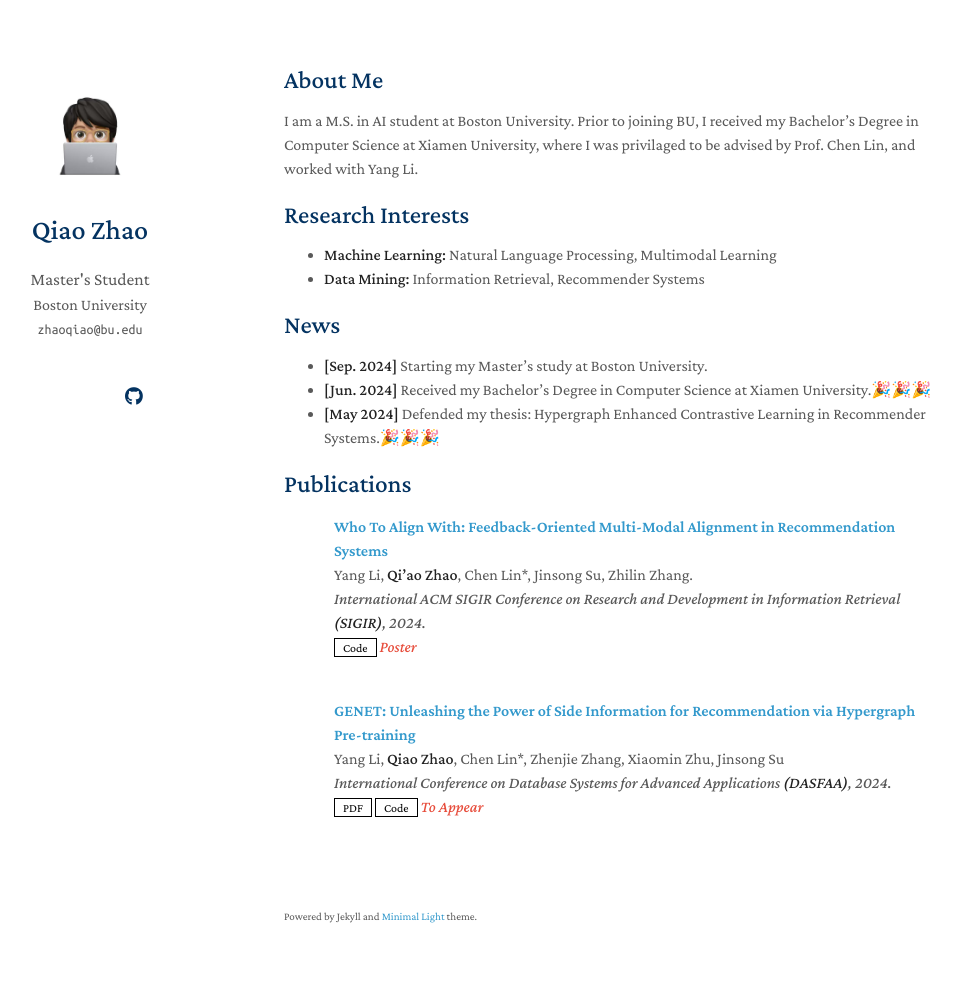
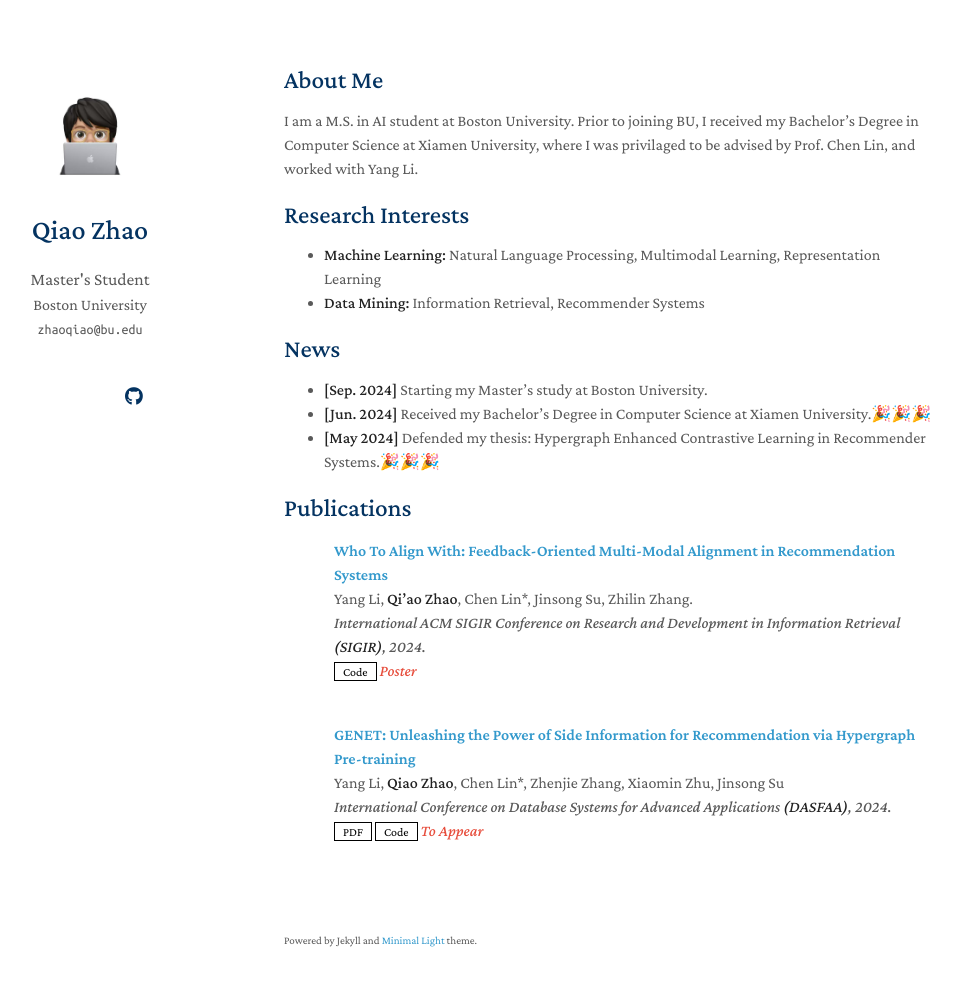
Before and after one commit to Zhao-Qiao/zhao-qiao.github.io, a Jekyll site: the page built from index.md, in a window 1280 px wide and 1021 px high. Shown: the top 986 px of the window, without its empty margins (186-1147 px from the left). Built offline with Jekyll 4.4.1, drawn with Linux system fonts in a browser that asks for light colours; a style sheet for code colours, icons or effects is not loaded; our own code applies the rules of GitHub Pages for plain Markdown files.

Commit message:
Update index.md

```diff
--- a/index.md
+++ b/index.md
@@ -8,7 +8,7 @@ I am a M.S. in AI student at Boston University. Prior to joining BU, I received
 
 ## Research Interests
 
-- **Machine Learning:** Natural Language Processing, Multimodal Learning
+- **Machine Learning:** Natural Language Processing, Multimodal Learning, Representation Learning
 - **Data Mining:** Information Retrieval, Recommender Systems
 
 ## News
```
